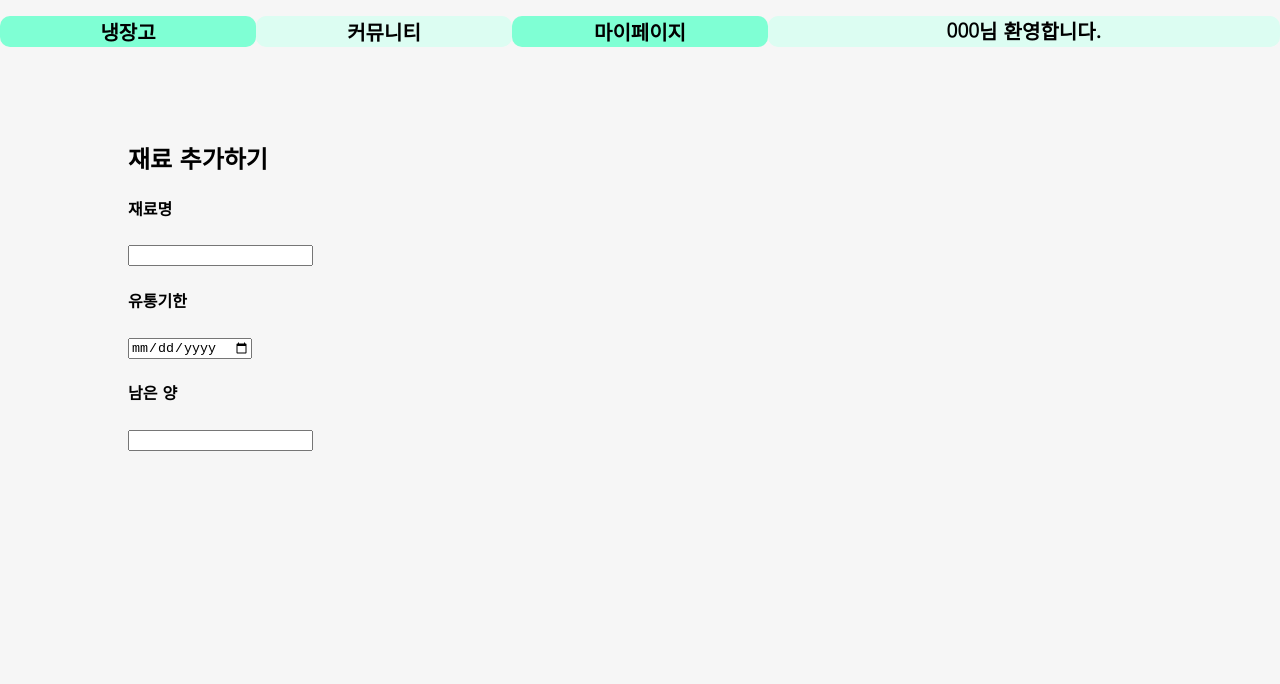
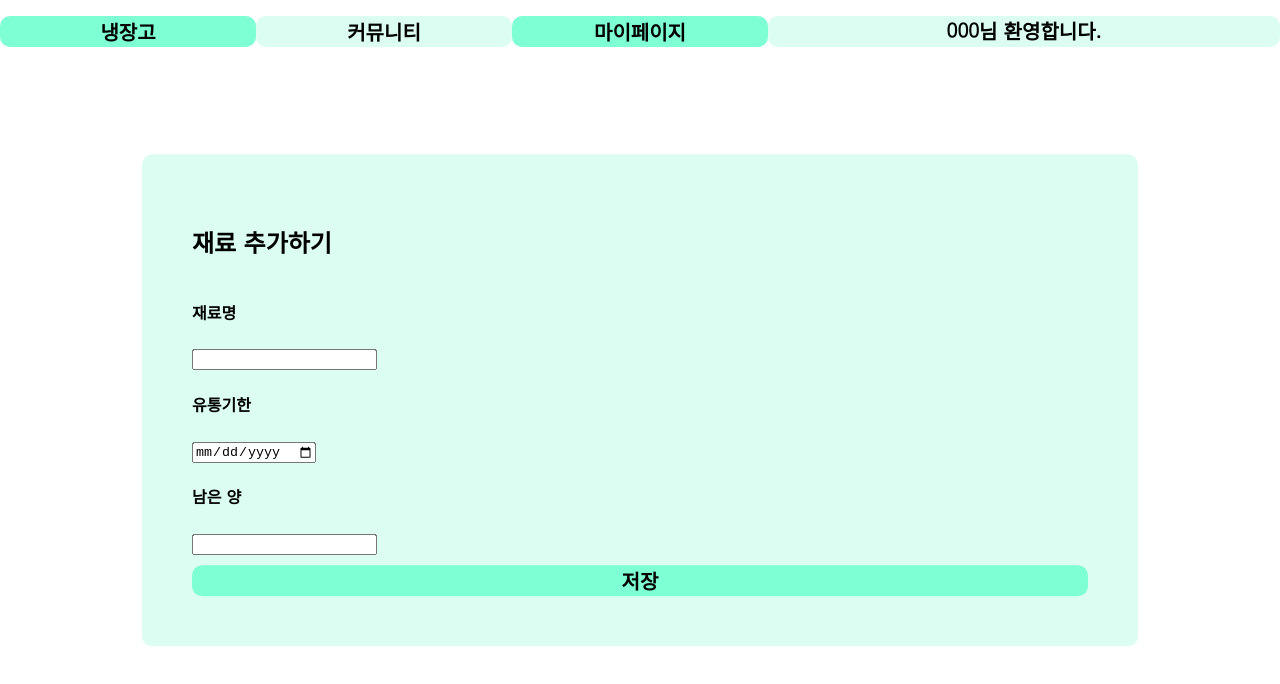
Before and after one commit to sm-CODE-IT/refrigerator, a React (Create React App) app in the folder frontend/: page /edit in a window 1280 px wide. Shown: the top 684 px of the page. Built offline with nearby package versions, Linux system fonts and the light colour scheme.

Commit message:
css 수정, 저장버튼

```diff
--- a/frontend/package.json
+++ b/frontend/package.json
@@ -12,6 +12,7 @@
     "mysql": "^2.18.1",
     "react": "^18.2.0",
     "react-dom": "^18.2.0",
+    "react-native-web": "^0.18.7",
     "react-redux": "^8.0.2",
     "react-router-dom": "^6.3.0",
     "react-scripts": "^2.1.3",
@@ -40,5 +41,6 @@
       "last 1 firefox version",
       "last 1 safari version"
     ]
-  }
+  },
+  "proxy": "http://localhost:8000"
 }
--- a/frontend/public/index.html
+++ b/frontend/public/index.html
@@ -24,7 +24,7 @@
       work correctly both with client-side routing and a non-root public URL.
       Learn how to configure a non-root public URL by running `npm run build`.
     -->
-    <title>React App</title>
+    <title>나만의 냉장고</title>
   </head>
   <body>
     <noscript>You need to enable JavaScript to run this app.</noscript>
--- a/frontend/src/App.css
+++ b/frontend/src/App.css
@@ -1,7 +1,7 @@
 @import url('https://fonts.googleapis.com/css2?family=Gowun+Dodum&display=swap');
 
 body {
-  background-color: #f6f6f6;
+  background-color: white;
   display: flex;
   font-family: "Gowun Dodum";
   /*기본 폰트 설정*/
@@ -22,7 +22,8 @@ body {
   border-radius: 10px;
 
   display: flex;
-  align-items: center;
+  align-items:center;
+  flex-direction: column;
 }
 
 .login_wrapper label {
@@ -36,8 +37,7 @@ body {
 
 .login_wrapper button {
   padding: 5px;
-  width: 90%;
-  margin-left: 5%;
+  margin-top: 10px;
 
   background-color: aquamarine;
 
@@ -52,6 +52,13 @@ body {
   cursor: pointer;
 }
 
+.loginbtn {
+  width: 200px;
+}
+
+.joinbtn {
+  width: 200px;
+}
 
 
 /* Pages/RefrigeratorOpen */
@@ -183,7 +190,34 @@ body {
 
 /*editor*/
 .editor_body {
+
   position: absolute;
-  left: 10%;
-  top: 15%;
+  left: 50%;
+  top: 50%;
+
+  width: 70%;
+  transform: translate(-50%, -50%);
+
+  background-color: rgb(220, 253, 242);
+  padding: 50px;
+  border-radius: 10px;
+
+  display: flex;
+  flex-direction: column;
 }
+
+.submitbtn {
+  margin-top: 10px;
+  background-color: aquamarine;
+
+  border: none;
+  border-radius: 10px;
+
+  font-family: "Gowun Dodum";
+  font-size: 15pt;
+  font-weight: bold;
+
+
+  cursor: pointer;
+
+}
--- a/frontend/src/App.js
+++ b/frontend/src/App.js
@@ -1,6 +1,7 @@
 import React, { useReducer } from 'react';
 import { BrowserRouter, Navigate, Route, Routes } from 'react-router-dom';
 import './App.css';
+import Join from './component/Join';
 import Login from './component/login';
 import Community from './pages/Community';
 import Editor from './pages/IngredientEditor';
@@ -24,6 +25,7 @@ function App() {
           <Route path='/edit' element={<Editor />} />
           <Route path='/community' element={<Community />} />
           <Route path='/mypage' element={<Mypage />} />
+          <Route path='/join' element={<Join />} />
         </Routes>
       </div>
     </BrowserRouter>
--- /dev/null
+++ b/frontend/src/component/Join.js
@@ -0,0 +1,35 @@
+import React from "react";
+import axios from "axios";
+
+const Join = () => {
+    /*axios.post("http://localhost:8080/signup", {
+            userId: userId,
+            password: password,
+            username: userName,
+            email: email
+        }).then(function (response) {
+            if(response.data.code == 0){
+                setPopup({
+                    open: true,
+                    title: "Confirm",
+                    message: "Join Success!",
+                    callback: function(){
+                        navigate("/login");
+                    }
+                });
+            } else {
+                let message = response.data.message;
+                if(response.data.code == 10000){
+                    message = "User ID is duplicated. Please enter a different User ID. "
+                }
+                setPopup({
+                    open: true,
+                    title: "Error",
+                    message: message
+                });
+            }
+        }).catch(function (error) {
+            console.log(error);
+        });*/
+}
+export default Join;
--- a/frontend/src/component/login.js
+++ b/frontend/src/component/login.js
@@ -1,7 +1,9 @@
-import axios from "axios";
 import React, { useEffect, useState } from "react";
 import { Navigate, useNavigate } from "react-router-dom";
+import axios from "axios";
+//import Alert from "react-native";
 //import {useDispatch} from "react-redux";
+
 
 const Login = () => {
 
@@ -13,6 +15,29 @@ const Login = () => {
     //const dispatch = useDispatch();
     const [id, setId] = useState("");
     const [password, setPassword] = useState("");
+    function login() {
+        if (id.trim() === "") {
+            console.log("아이디 입력 확인", "아이디가 입력되지 않았습니다.");
+        } else if (password.trim() === "") {
+            console.log("비밀번호 입력 확인", "비밀번호가 입력되지 않았습니다.");
+        } else {
+            axios.post("http://192.168.35.149:3000/login",
+                null,
+                { params: {id: id, pwd: password} }
+            ).then(function(resp) {
+                console.log(resp.data);
+                if (resp.data !== null && resp.data != "") {
+                    console.log("로그인 성공");
+                } else {
+                    console.log("로그인 실패", "아이디나 비밀번호를 확인하세요.");
+                    setId("");
+                    setPassword("");
+                }
+            }).catch(function(err) {
+                console.log(`Error Message: ${err}`);
+            })
+        }
+    }
 
     const navigate = useNavigate();
 
@@ -32,7 +57,7 @@ const Login = () => {
         navigate(`/close`);
     }
     const goJoin = () => {
-        navigate(``)
+        navigate(`/join`)
     }
 
     // console.log(id);
@@ -48,10 +73,10 @@ const Login = () => {
                 <label>비밀번호</label><br />
                 <input type="password" value={password} onChange={onPasswordHandler} />
                 <br />
-                <button onClick={goClose}>로그인</button>
+                <button className="loginbtn" onClick={goClose}>로그인</button>
             </form>
             <div>
-                <div onClick={goJoin}>회원가입</div>
+                <button className="joinbtn" onClick={goJoin}>회원가입</button>
             </div>
         </div >
     );
--- a/frontend/src/pages/IngredientEditor.js
+++ b/frontend/src/pages/IngredientEditor.js
@@ -46,6 +46,7 @@ const Editor = () => {
                     />
 
                 </section>
+                <button className="submitbtn" >저장</button>
             </div>
         </div>
     )
--- /dev/null
+++ b/package.json
@@ -0,0 +1,5 @@
+{
+  "dependencies": {
+    "axios": "^0.27.2"
+  }
+}
```
Also changed, not shown: 2 other files (tests, documents, lock files or other folders).
